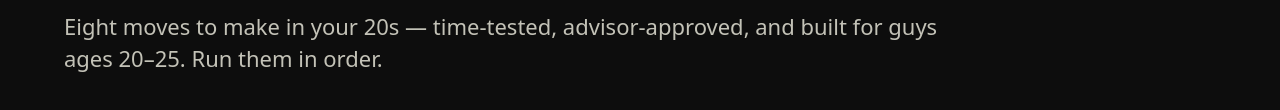
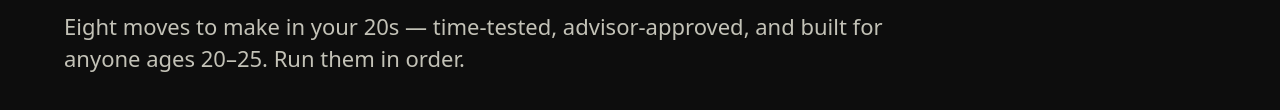
Before and after one commit to bburton99/money-playbook, a plain HTML site: page index.html in a window 1280 px wide. Shown: the part 179-289 px from the top of the page. Drawn offline with Linux system fonts and the light colour scheme.

Commit message:
Add files via upload

```diff
--- a/index.html
+++ b/index.html
@@ -130,7 +130,7 @@
   <!-- HEADER -->
   <div class="kicker">No get-rich-quick schemes · just the boring stuff that works</div>
   <h1>THE MONEY PLAYBOOK</h1>
-  <div class="sub">Eight moves to make in your 20s — time-tested, advisor-approved, and built for guys ages 20–25. Run them in order.</div>
+  <div class="sub">Eight moves to make in your 20s — time-tested, advisor-approved, and built for anyone ages 20–25. Run them in order.</div>
 
   <!-- STATS -->
   <div class="stats">
```
